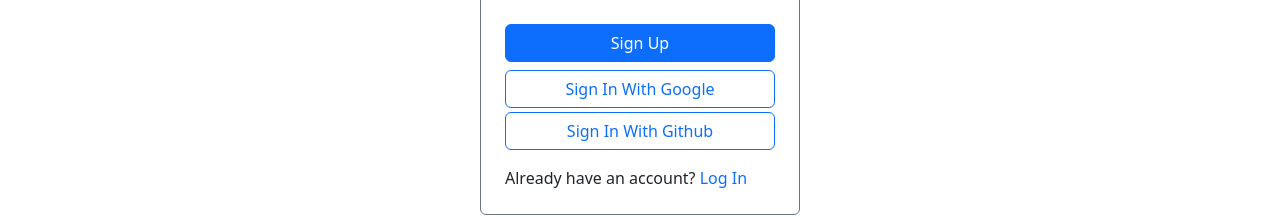
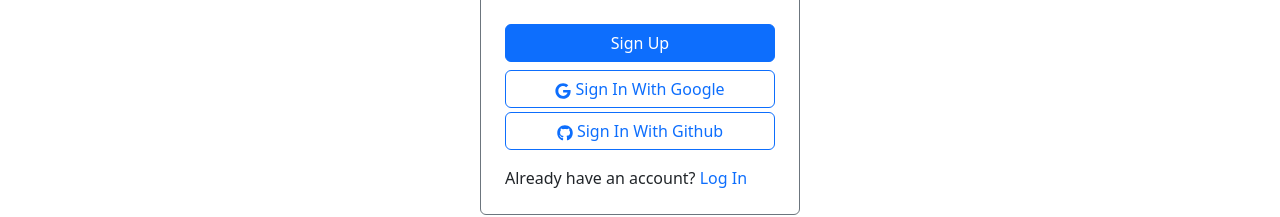
Before and after one commit to mabbasaliofficial/web-learning-client-side, a React (Create React App) app: page /signup in a window 1280 px wide. Shown: the part 491-708 px from the top of the page. Built offline with nearby package versions, Linux system fonts and the light colour scheme.

Commit message:
react icon added

```diff
--- a/src/Components/LeftSideNav.js
+++ b/src/Components/LeftSideNav.js
@@ -13,7 +13,7 @@ const LeftSideNav = ({ course }) => {
     <div>
       {courses.map((course) => (
         <div key={course.id} className="border border-primary rounded w-75 p-3 mt-3 bg-light text-dark">
-          <Link to={`/courses/${course.id}`} className="m-3 fw-bold ">{course.name}</Link>
+          <Link to={`/courses/${course.id}`} className="m-3 fw-bold text-decoration-none">{course.name}</Link>
         </div>
       ))}
     </div>
--- a/src/Pages/Course.js
+++ b/src/Pages/Course.js
@@ -5,7 +5,6 @@ import CourseDetails from "../Components/CourseDetails";
 import LeftSideNav from "../Components/LeftSideNav";
 
 const Course = () => {
-  const courses = useLoaderData();
   return (
     <Container>
         <Row>
--- a/src/Pages/SignUp.js
+++ b/src/Pages/SignUp.js
@@ -1,6 +1,7 @@
 import React, { useContext } from "react";
 import { Link } from "react-router-dom";
 import { AuthContext } from "../Contexts/UserContext";
+import { FaGoogle, FaGithub } from "react-icons/fa";
 
 const SignUp = () => {
   const { createUser, googleSignIn, githubSignIn } = useContext(AuthContext);
@@ -76,14 +77,14 @@ const SignUp = () => {
             onClick={googleHandler}
             class="btn btn-outline-primary mt-2 d-block mx-auto w-100"
           >
-            Sign In With Google
+           <FaGoogle/> Sign In With Google
           </button>
           <button
             onClick={githubHandler}
             type="button"
             class="btn btn-outline-primary mt-1 d-block mx-auto w-100"
           >
-            Sign In With Github
+           <FaGithub/> Sign In With Github
           </button>
         </div>
         <div className="mt-3">
--- a/src/Routes/router.js
+++ b/src/Routes/router.js
@@ -23,17 +23,13 @@ export const router = createBrowserRouter([
       },
       {
         path: "/courses/:id",
-        loader: () => {
-          return fetch('https://myapp-silk-ten.vercel.app/courses');
-        },
+
         element: <Course></Course>,
       },
       {
         path: "/courseDetails/:id",
         element: <CourseDetails></CourseDetails>,
-        loader: ({params}) => {
-          return fetch(`https://myapp-silk-ten.vercel.app/courses/${params.id}`);
-        },
+
       },
       {
         path: "/blogs",
```
